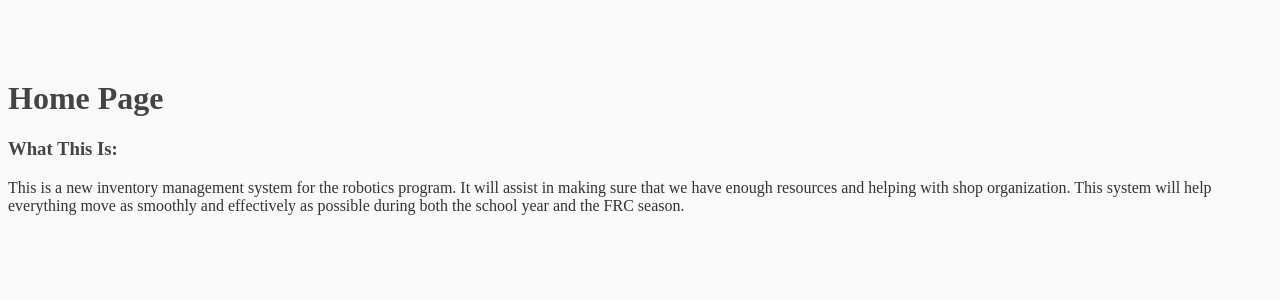
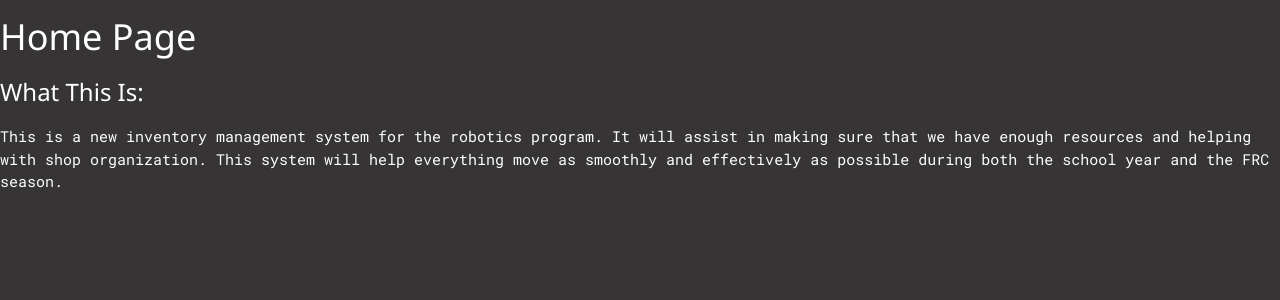
Before and after one commit to MechAchu/RIMS, a Flask app: page / in a window 1280 px wide. Shown: the top 300 px of the page. Run offline with Flask 2, Linux system fonts and the light colour scheme; some libraries are stand-ins or nearby versions.

Commit message:
starting to prettify/write css

```diff
--- a/RIMS/RIMSven/Templates/Home Page.html
+++ b/RIMS/RIMSven/Templates/Home Page.html
@@ -5,6 +5,9 @@
     <meta name="viewport" content="width=device-width, initial-scale=1.0">
     <title>rims home</title>
     <link rel="stylesheet" type="text/css" href="css/main.css">
+    <link rel="stylesheet" href="https://www.w3schools.com/w3css/4/w3.css">
+    <link href="https://fonts.googleapis.com/css?family=Roboto+Mono&display=swap" rel="stylesheet"
+
 </head>
   <body>
     <div id="root"></div>
--- a/RIMS/RIMSven/Templates/css/main.css
+++ b/RIMS/RIMSven/Templates/css/main.css
@@ -1,11 +1,17 @@
+*{
+    font-family: 'Roboto Mono', monospace;
+    }
+
 body {
-  background: #fafafa;
-  color: #333333;
+    font-family: 'Roboto Mono', monospace;
+  background: #363434;
+  color: #ffffff;
   margin-top: 5rem;
 }
 
 h1, h2, h3, h4, h5, h6 {
-  color: #444444;
+  font-family: 'Roboto Mono', monospace;
+  color: #ffffff;
 }
 
 .bg-steel {
@@ -33,7 +39,7 @@ h1, h2, h3, h4, h5, h6 {
 }
 
 .article-title {
-  color: #444444;
+  color: #ffffff;
 }
 
 a.article-title:hover {
@@ -58,7 +64,7 @@ a.article-title:hover {
 }
 
 .article-metadata a:hover {
-  color: #333;
+  color: #ffffff;
   text-decoration: none;
 }
 
--- a/RIMS/RIMSven/Templates/template.html
+++ b/RIMS/RIMSven/Templates/template.html
@@ -6,9 +6,10 @@
             <meta name="viewport" content="width=device-width, initial-scale=1.0">
             <link rel="stylesheet" type="text/css" href="/css/main.css">
             <link rel="stylesheet" href="https://www.w3schools.com/w3css/4/w3.css">
+            <link href="https://fonts.googleapis.com/css?family=Roboto+Mono&display=swap" rel="stylesheet">
         </head>
             <body>
-
+                    content goes here
                 <div class="scripts">
                       <script src="/js/main.js"></script>
                       <script src="https://code.jquery.com/jquery-3.2.1.slim.min.js" integrity="sha384-KJ3o2DKtIkvYIK3UENzmM7KCkRr/rE9/Qpg6aAZGJwFDMVNA/GpGFF93hXpG5KkN" crossorigin="anonymous"></script>
```
Also changed, not shown: RIMS/RIMSven/Templates/UserDatabase_Page.html (+23 -3 lines).
